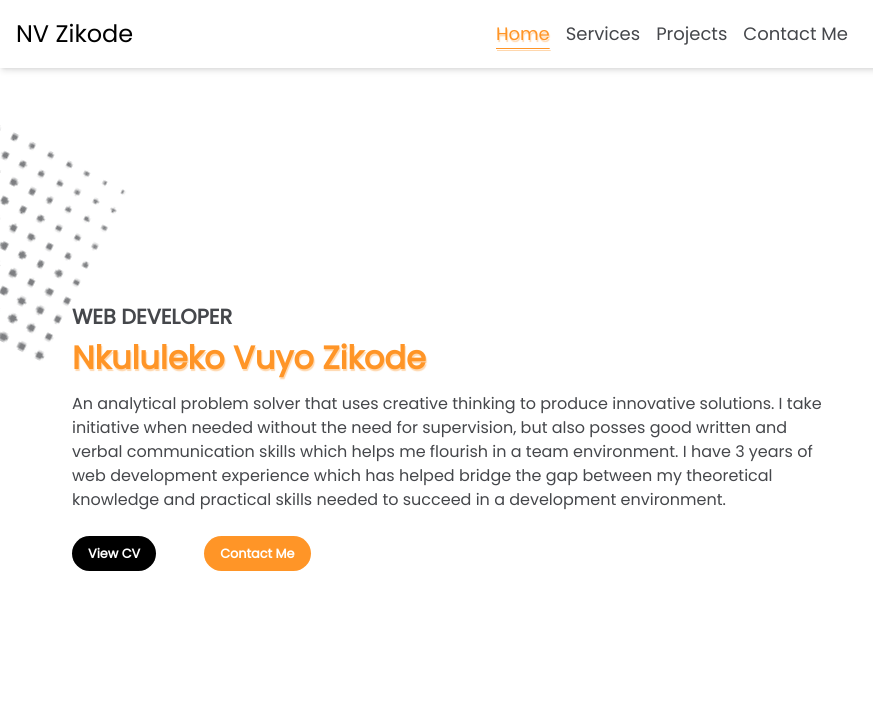
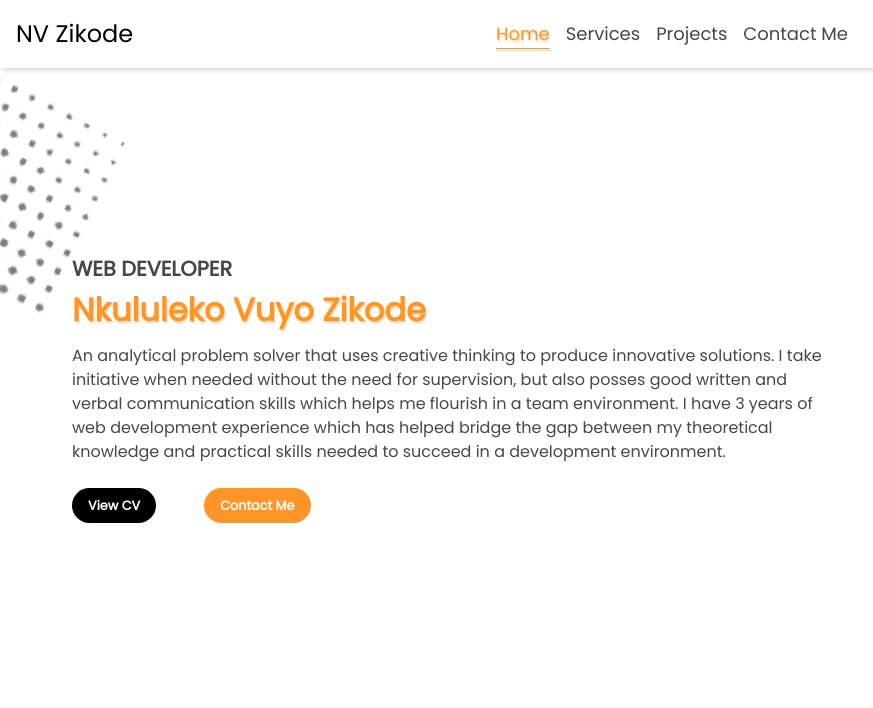
Before and after one commit to nkululek0/portfolio, a website: page src/index.html in a window 1280 px wide. Shown: the full height of the page, 0-873 px from the left. Drawn offline with Linux system fonts and the light colour scheme.

Commit message:
(Update): fixes hero section content on home page from displaying a broken layout

```diff
--- a/src/index.html
+++ b/src/index.html
@@ -55,7 +55,7 @@
         </nav>
     </article>
     <main class="mt-3 mx-4 relative top-[5rem] lg:flex">
-        <article class="content lg:w-2/3 lg:flex lg:flex-col lg:justify-center lg:ml-14">
+        <article class="content lg:w-2/3 lg:flex lg:flex-col lg:justify-center lg:h-[37rem] lg:ml-14">
             <div class="decoration hidden relative w-[12rem] lg:block">
                 <img src="./public/assests/desktop-dots.png" alt="grey dots" class="w-full absolute -left-[10rem] -top-[10rem] opacity-70 rotate-[27deg]"/>
             </div>
```
Also changed, not shown: src/public/styles/main.css.
